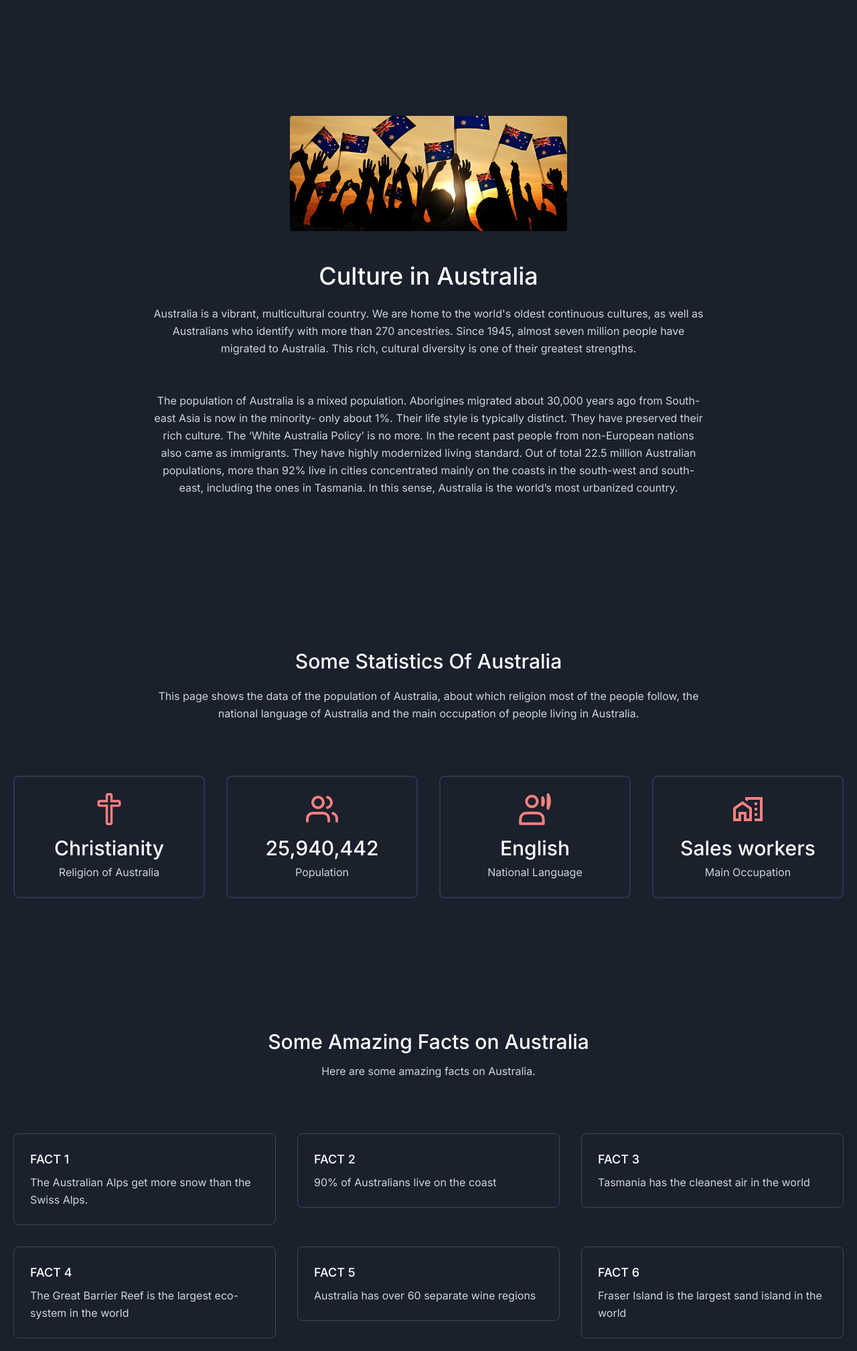
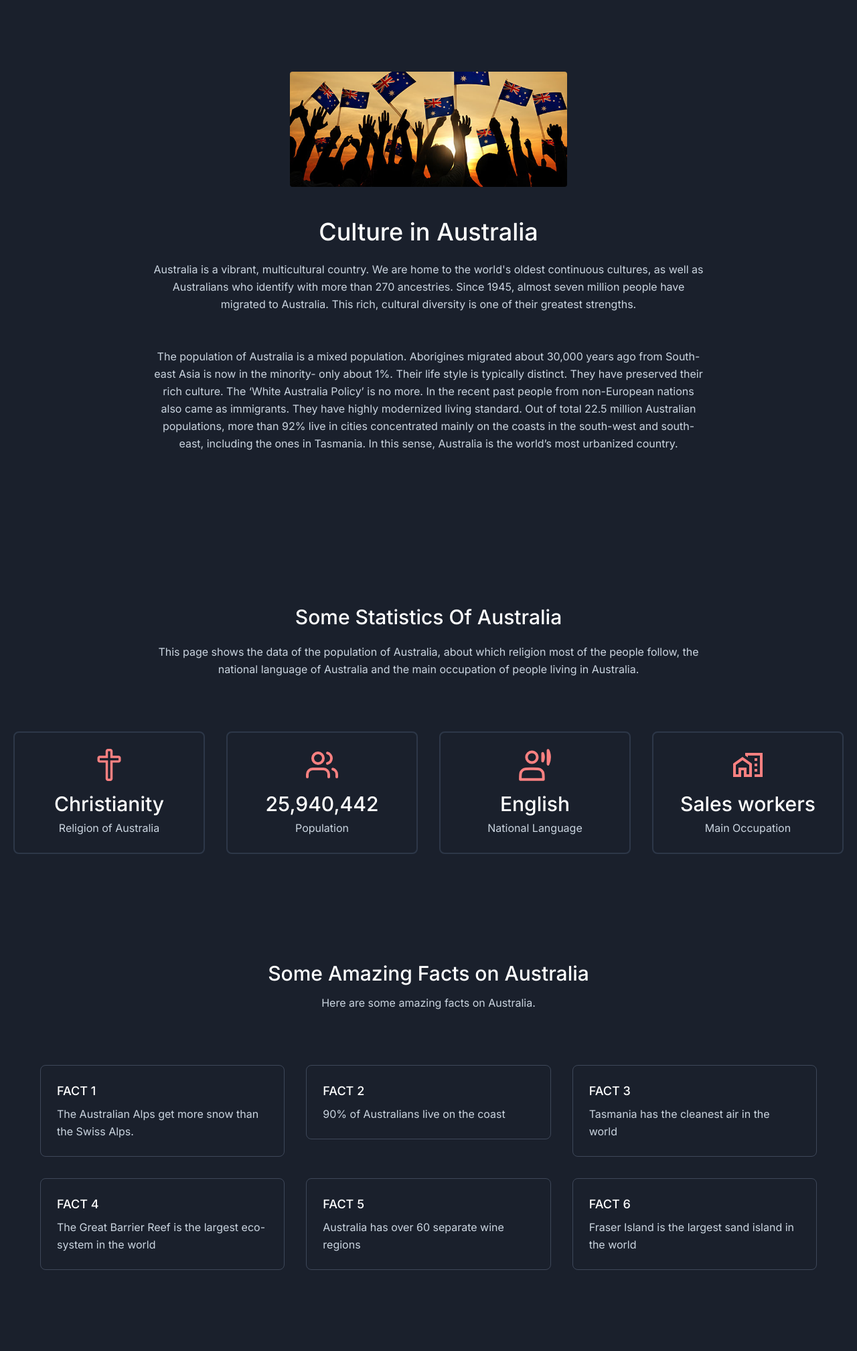
Before and after one commit to TheCoolGDev/australia-html-site, a plain HTML site: page index.html in a window 1280 px wide. Shown: the part 1065-3082 px from the top of the page at 67% size. Drawn offline with nearby package versions, Linux system fonts and the light colour scheme.

Commit message:
Update files

```diff
--- a/index.html
+++ b/index.html
@@ -126,7 +126,7 @@
             </div>
          </section>
          <section id="culture" class="text-gray-400 bg-gray-900 body-font">
-            <div class="container mx-auto flex px-5 py-24 items-center justify-center flex-col">
+            <div class="container mx-auto flex px-5 py-24 items-center justify-center flex-col" style="padding-top: 30px;">
               <img class="lg:w-2/6 md:w-3/6 w-5/6 mb-10 object-cover object-center rounded" alt="hero" src="/img/aussie_guys.jpg">
               <div class="text-center lg:w-2/3 w-full">
                 <h1 class="title-font sm:text-4xl text-3xl mb-4 font-medium text-white">Culture in Australia</h1>
@@ -191,7 +191,7 @@
 
 
          <section id="facts" class="text-gray-400 body-font bg-gray-900">
-            <div class="container px-5 py-24 mx-auto">
+            <div class="container px-5 py-24 mx-auto" style="padding: 60px;">
               <div class="flex flex-wrap w-full mb-20 flex-col items-center text-center">
                 <h1 class="sm:text-3xl text-2xl font-medium title-font mb-2 text-white">Some Amazing Facts on Australia</h1>
                 <p class="lg:w-1/2 w-full leading-relaxed text-opacity-80">Here are some amazing facts on Australia.</p>
--- a/style.css
+++ b/style.css
@@ -166,7 +166,7 @@ body {
 }
 
 .heart {
-	width: 100px;
+	width: 80px;
 	height: 100px;
 	/* position: absolute; */
 	position: relative;
```
